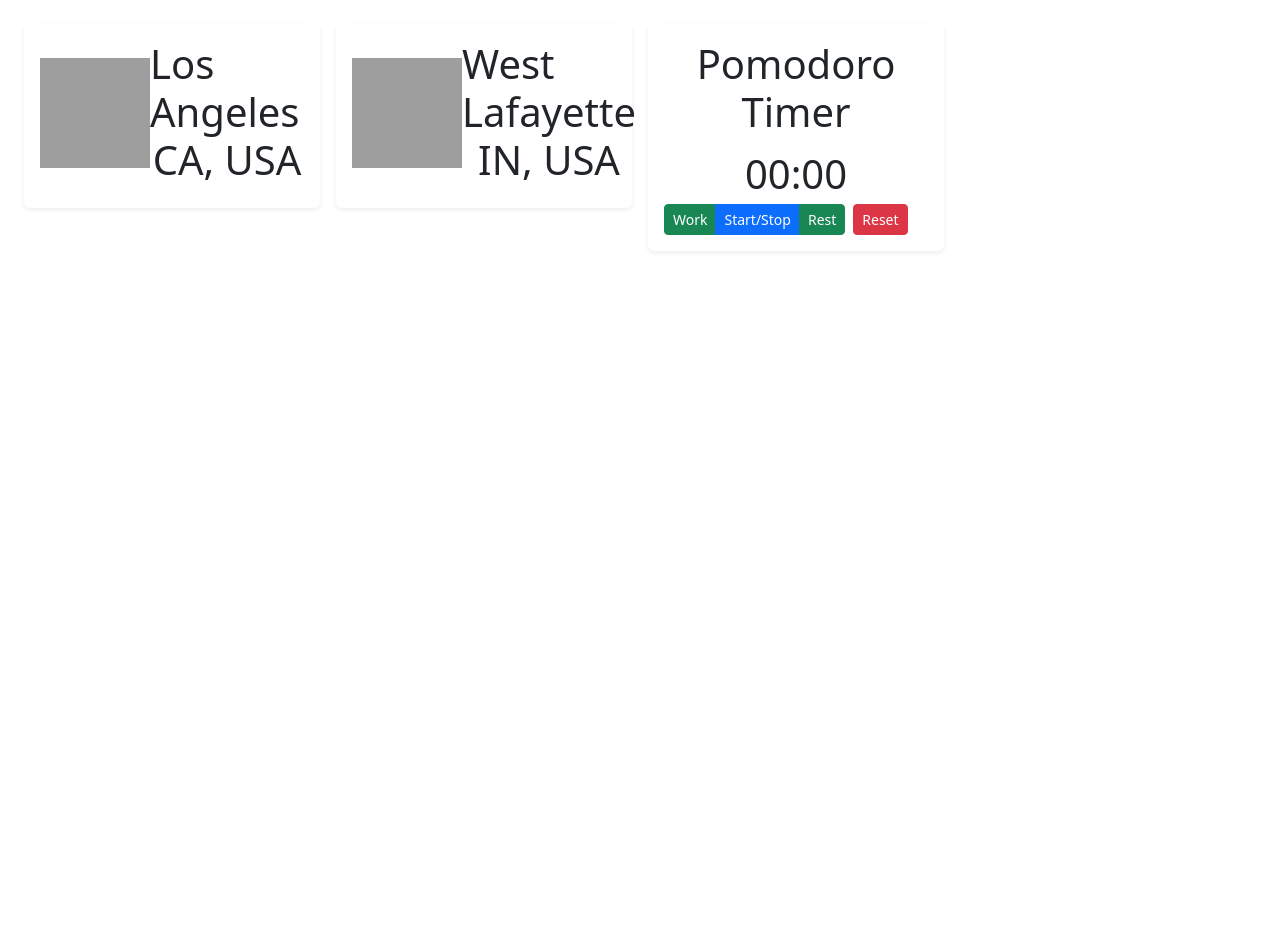
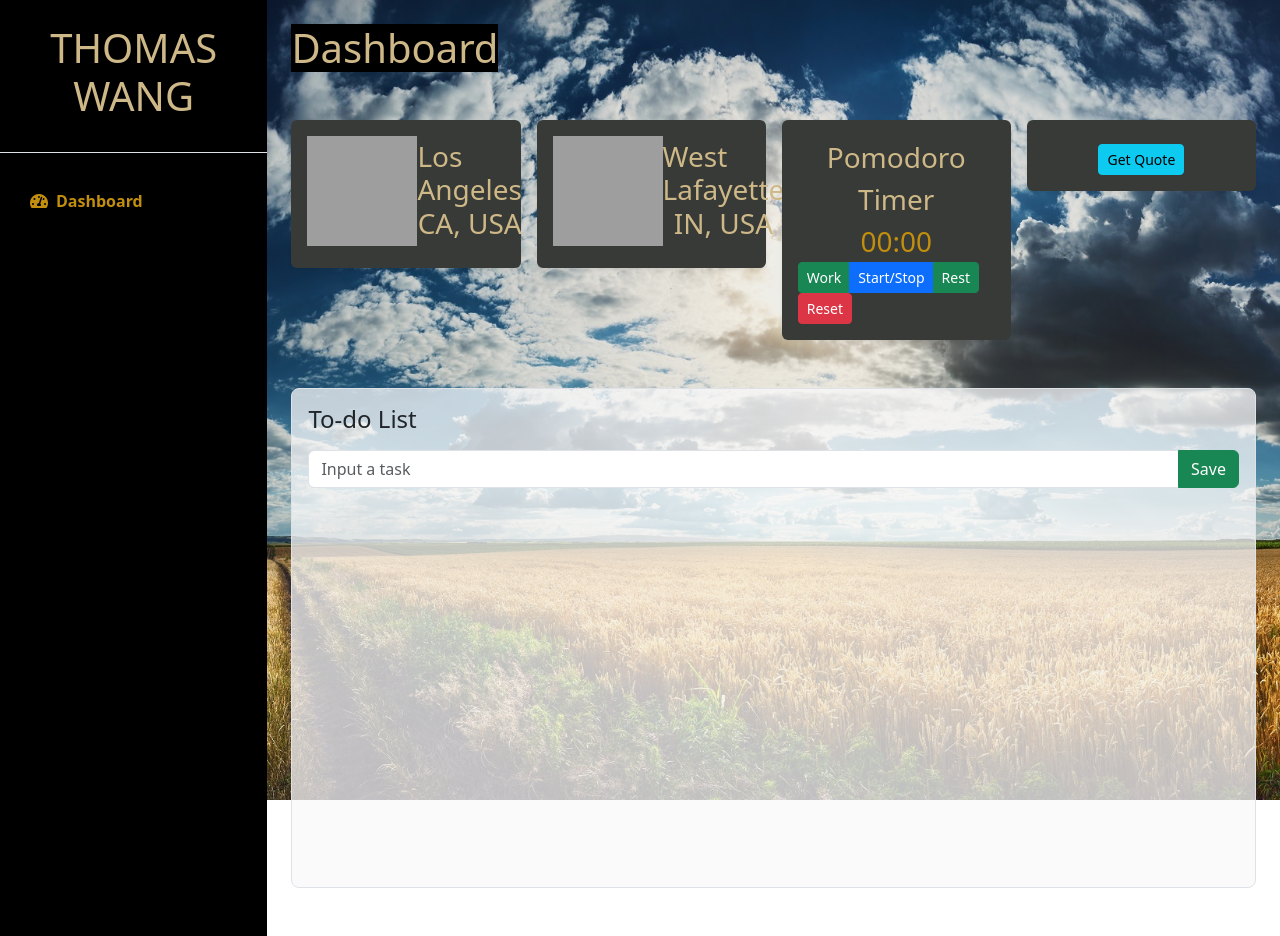
Before and after one commit to taomis/productivity-dashboard, a FastAPI app: page / in a window 1280 px wide. Before the commit the page ends 252 px from the top, so only its background shows below. Run offline with FastAPI, Linux system fonts and the light colour scheme; data that the repository does not hold is empty; grey boxes are pictures that could not be loaded.

Commit message:
added sidebar and quote generator

```diff
--- /dev/null
+++ b/static/css/sidebar.css
@@ -0,0 +1,21 @@
+#sidebar-wrapper {
+    min-height: 100vh;
+    margin-left: -15rem;
+    -webkit-transition: margin 0.25s ease-out;
+    -moz-transition: margin 0.25s ease-out;
+    -o-transition: margin 0.25s ease-out;
+    transition: margin 0.25s ease-out;
+}
+
+#sidebar-wrapper .sidebar-heading {
+    padding: 0.875rem 1.25rem;
+    font-size: 1.2rem;
+}
+
+#sidebar-wrapper .list-group {
+    width: 15rem;
+}
+
+#sidebar-wrapper {
+    margin-left: 0;
+}
--- a/static/css/styles.css
+++ b/static/css/styles.css
@@ -0,0 +1,81 @@
+.todo-dim {
+    height: 500px;
+    /*max-height: calc(100vh - 50px);*/
+    overflow-y: scroll;
+}
+
+.background-image {
+    height: 100vh;
+    width: 100vw;
+    object-fit: cover;
+    filter:brightness(0.95);
+    position: absolute;
+    top: 0;
+    z-index: -1;
+}
+
+:root {
+    --old-gold: #ceb888;
+    --campus-gold: #c28e0e;
+    --gray: #9d968d;
+    --dark-gray: #373A36;
+}
+
+.old-gold {
+    color: var(--old-gold);
+}
+
+.campus-gold {
+    color: var(--campus-gold);
+}
+
+.highlight-black {
+    background-color: black;
+}
+
+.gray {
+    color: var(--gray)
+}
+
+.dark-gray {
+    background-color: var(--dark-gray);
+}
+
+.rounded-full {
+    border-radius: 100%;
+}
+
+#page-wrapper {
+    min-width: 100vw;
+}
+
+.list-group-item {
+    border: none;
+    padding: 20px 30px;
+}
+
+.list-group-item.active {
+    background-color: transparent;
+    color: var(--campus-gold);
+    font-weight: bold;
+    border: none;
+}
+
+/*.status.list-group-item-action:active {
+    color: var(--gray);
+}*/
+
+@media (min-width: 768px) {
+    #sidebar-wrapper {
+        margin-left: 0;
+    }
+
+    #page-wrapper {
+        min-width: 0;
+        width: 100%;
+    }
+}
+
+.custom-textarea {
+    resize: none;
+}
--- /dev/null
+++ b/static/js/quote.js
@@ -0,0 +1,16 @@
+const url = 'http://api.forismatic.com/api/1.0/?method=getQuote&lang=en&format=jsonp&jsonp=?';
+
+$(function() {
+    const quote = $('.quotation');
+    getQuote(quote);
+    $('#getQuote').click(function(event) {
+        event.preventDefault();
+        getQuote(quote);
+    });
+});
+
+function getQuote(quote) {
+    $.getJSON(url, function(data) {
+        quote.html(data.quoteText + '<br>- ' + data.quoteAuthor);
+    });
+}
--- a/templates/index.html
+++ b/templates/index.html
@@ -5,48 +5,82 @@
     <meta charset="UTF-8"/>
     <meta http-equiv="X-UA-Compatible" content="IE=edge"/>
     <meta name="viewport" content="width=device-width, initial-scale=1"/>
-    <title>More Widget testing</title>
 
-    <link href="https://cdn.jsdelivr.net/npm/bootstrap@5.2.3/dist/css/bootstrap.min.css" rel="stylesheet" integrity="sha384-rbsA2VBKQhggwzxH7pPCaAqO46MgnOM80zW1RWuH61DGLwZJEdK2Kadq2F9CUG65" crossorigin="anonymous">
-    <script defer src="https://cdn.jsdelivr.net/npm/bootstrap@5.2.3/dist/js/bootstrap.bundle.min.js" integrity="sha384-kenU1KFdBIe4zVF0s0G1M5b4hcpxyD9F7jL+jjXkk+Q2h455rYXK/7HAuoJl+0I4" crossorigin="anonymous"></script>
+    <title>Thomas' Dashboard</title>
+
+    <!--CSS-->
+    <link rel="stylesheet" href="https://cdn.jsdelivr.net/npm/bootstrap@5.3.0-alpha3/dist/css/bootstrap.min.css" integrity="sha384-KK94CHFLLe+nY2dmCWGMq91rCGa5gtU4mk92HdvYe+M/SXH301p5ILy+dN9+nJOZ" crossorigin="anonymous">
+    <link rel="stylesheet" href="https://cdnjs.cloudflare.com/ajax/libs/font-awesome/5.15.3/css/all.min.css"/>
+    <link rel="stylesheet" href="./static/css/sidebar.css"/>
+    <link rel="stylesheet" href="./static/css/styles.css"/>
+    <!--<link href="https://fonts.googleapis.com/icon?family=Material+Icons" rel="stylesheet">-->
+
+    <!--JS Scripts-->
+    <script defer src="https://cdn.jsdelivr.net/npm/bootstrap@5.3.0-alpha3/dist/js/bootstrap.min.js" integrity="sha384-Y4oOpwW3duJdCWv5ly8SCFYWqFDsfob/3GkgExXKV4idmbt98QcxXYs9UoXAB7BZ" crossorigin="anonymous"></script>
+    <script defer src="https://cdn.jsdelivr.net/npm/@popperjs/core@2.11.7/dist/umd/popper.min.js" integrity="sha384-zYPOMqeu1DAVkHiLqWBUTcbYfZ8osu1Nd6Z89ify25QV9guujx43ITvfi12/QExE" crossorigin="anonymous"></script>
     <script defer src="https://ajax.googleapis.com/ajax/libs/jquery/3.6.4/jquery.min.js"></script>
     <script defer src="./static/js/pomodoro.js"></script>
+    <script defer src="./static/js/quote.js"></script>
 </head>
 
 <body>
-    <!--Background Image-->
-    <!--<img src="./static/img/721643.jpg" alt="Background image">-->
 
-    <!--Testing widgets-->
+    <!--Background-->
+    <img class="background-image" src="./static/img/721643.jpg" alt="Background image">
+
+    <div class="d-flex">
+        <!--Sidebar-->
+        <div class="bg-black" id="sidebar-wrapper">
+            <div class="sidebar-heading text-center py-4 old-gold fs-4 fw-bold text-uppercase border-bottom"><h1>Thomas Wang</h1></div>
+            <div class="list-group list-group-flush my-3">
+                <a href="#" class="list-group-item list-group-item-action bg-transparent gray active">
+                    <i class="fas fa-tachometer-alt me-2"></i>Dashboard</a>
+                <!--<a href="#" class="list-group-item list-group-item-action bg-transparent gray fw-bold">
+                    <i class="fas fa-project-diagram me-2"></i>Projects</a>-->
+            </div>
+        </div>
+
+        <!--Panel-->
+        <div id="page-wrapper">
+
+            <!--navbar-->
+            <nav class="navbar navbar-expand-lg navbar-light bg-transparent py-4 px-4">
+                <div class="d-flex align-items-center">
+                    <h1 class="fs-1 m-0 old-gold highlight-black">Dashboard</h1>
+                </div>
+            </nav>
+
+            <!--Widgets-->
             <div class="container-fluid px-4">
                 <div class="row g-3 my-2">
 
                     <!--Clock 1-->
                     <div class="col-md-3">
-                <div class="p-3 shadow-sm d-flex justify-content-around align-items-center rounded">
+                        <div class="p-3 dark-gray shadow-sm d-flex justify-content-around align-items-center rounded bg-opacity-85">
                             <div>
                                 <iframe src="https://free.timeanddate.com/clock/i8t3t3ss/n137/szw110/szh110/cf100/hnce1ead6" frameborder="0" width="110" height="110"></iframe>
                             </div>
-                        <h1>Los Angeles<br><center>CA, USA</center></h1>
+                                <h3 class="fs-3 old-gold">Los Angeles<br><center>CA, USA</center></h3>
                         </div>
                     </div>
 
                     <!--Clock 2-->
                     <div class="col-md-3">
-                <div class="p-3 shadow-sm d-flex justify-content-around align-items-center rounded">
+                        <div class="p-3 dark-gray shadow-sm d-flex justify-content-around align-items-center rounded bg-opacity-85">
                             <div>
                                 <iframe src="https://free.timeanddate.com/clock/i8t3t3ss/n3699/szw110/szh110/cf100/hnce1ead6" frameborder="0" width="110" height="110"></iframe>
                             </div>
-                        <h1>West Lafayette<br><center>IN, USA</center></h1>
+                                <h4 class="fs-3 old-gold">West Lafayette<br><center>IN, USA</center></h4>
                         </div>
                     </div>
 
                     <!--Pomodoro Timer-->
                     <div class="col-md-3">
-                <div class="p-3 shadow-sm d-flex justify-content-around align-items-center rounded">
+                        <div class="p-3 dark-gray shadow-sm d-flex justify-content-around align-items-center rounded">
                             <div class="pomodoro justify-content-center">
-                        <center><h1>Pomodoro Timer</h1></center>
-                        <center><div class="fs-1" target="pomodoro">00:00</div></center>
+                                <center><header class="fs-3 old-gold">Pomodoro Timer</header></center>
+                                <center><div class="fs-3 campus-gold" target="pomodoro">00:00</div></center>
+                                <!--Python Desktop Popup notification when time runs out?-->
                                 <div class="btn-toolbar" role="toolbar" aria-label="Toolbar with button groups">
                                     <div class="btn-group btn-group-sm justify-content-center me-2" role="group" aria-label="Pomodoro timer controls">
                                         <button type="button" class="btn btn-success" id="work-btn">Work</button>
@@ -61,32 +95,59 @@
                         </div>
                     </div>
 
+                    <!--Famous Quotes-->
+                    <div class="col-md-3">
+                        <div class="p-3 dark-gray shadow-sm d-flex justify-content-around align-items-center rounded">
+                            <div>
+                                <h6 class="fw-bold quotation campus-gold"></h6>
+                                <button class="btn btn-sm btn-info" id="getQuote">Get Quote</button>
+                            </div>
+
+                        </div>
                     </div>
                 </div>
 
-    <!--Todo List-->
-    <!--<div class="bg-light p-5">
+                <!--To-do List-->
+                <div class="row my-5">
+                    <div class="col">
+                        <div class="bg-light border rounded-3 p-3 todo-dim bg-opacity-75">
                             <h3 class="fs-4 mb-3">To-do List</h3>
-
-        <form action="/add" method="post">
+                            <!--Input Box-->
+                            <form id="add-form" action="/add" method="post">
                                 <div class="input-group mb-3">
-                <input type="text" class="form-control" name="title" placeholder="Input a task" autocomplete="off">
+                                    <!--Make an incrementing character length counter (or decrementing from 75)-->
+                                    <!--<textarea class="form-control custom-textarea" rows="1" cols="65" placeholder="Input a task" maxlength="75" aria-label="Todo List" aria-describedby="button-addon2"></textarea>-->
+                                    <input type="text" class="form-control" name="title" placeholder="Input a task" maxlength="75" autocomplete="off">
                                     <button class="btn btn-success" type="submit">Save</button>
                                 </div>
                             </form>
+                            <!--Delete Buttons-->
+                            <!--<div class="d-grid gap-3 d-md-block">
+                                <button class="btn btn-danger" type="button">delete selected</button>
+                                <button class="btn btn-danger" type="button">delete all</button>
+                            </div>-->
 
                             {% for todo in todo_list %}
                             <div class="card my-2">
 
                                 <div class="card-body">
                                     <div class="input-group">
+                                        <!--<div class="input-group-text">
+                                          <input class="form-check-input mt-0" type="checkbox" value="" aria-label="Checkbox for task">
+                                        </div>-->
                                         <input type="text" class="form-control" value="{{ todo.id }} | {{ todo.title }}" readonly>
                                         <button onclick="window.location.href='/delete/{{ todo.id }}';" class="btn btn-outline-danger justify-content-end" type="submit">Delete</button>
                                     </div>
                                 </div>
                             </div>
                             {% endfor %}
-    </div>-->
+                        </div>
+                    </div>
+                </div>
+
+            </div>
+        </div>
+    </div>
 </body>
 
 </html>
```
Lines whose indentation alone changed are shown as unchanged.
